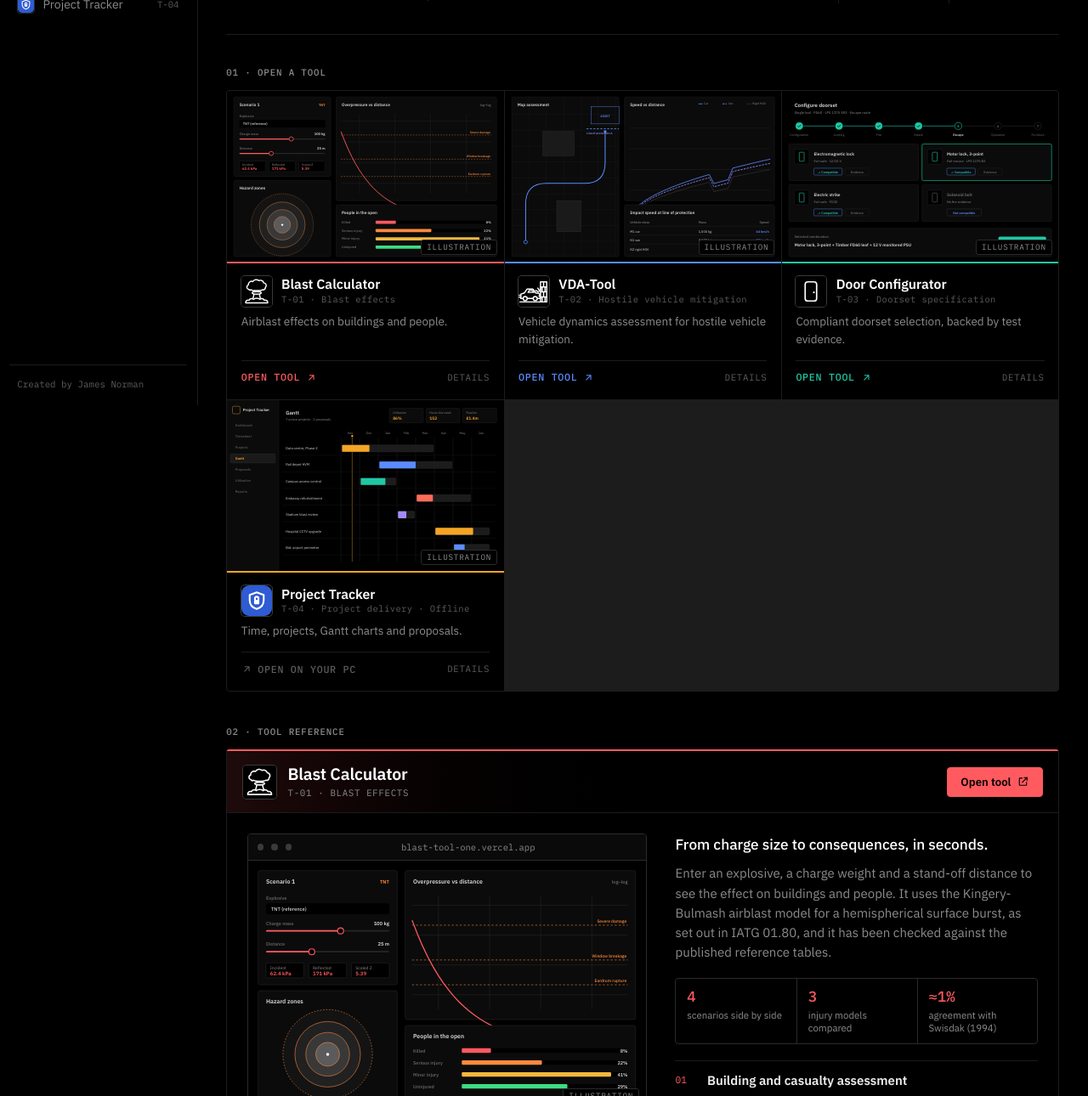
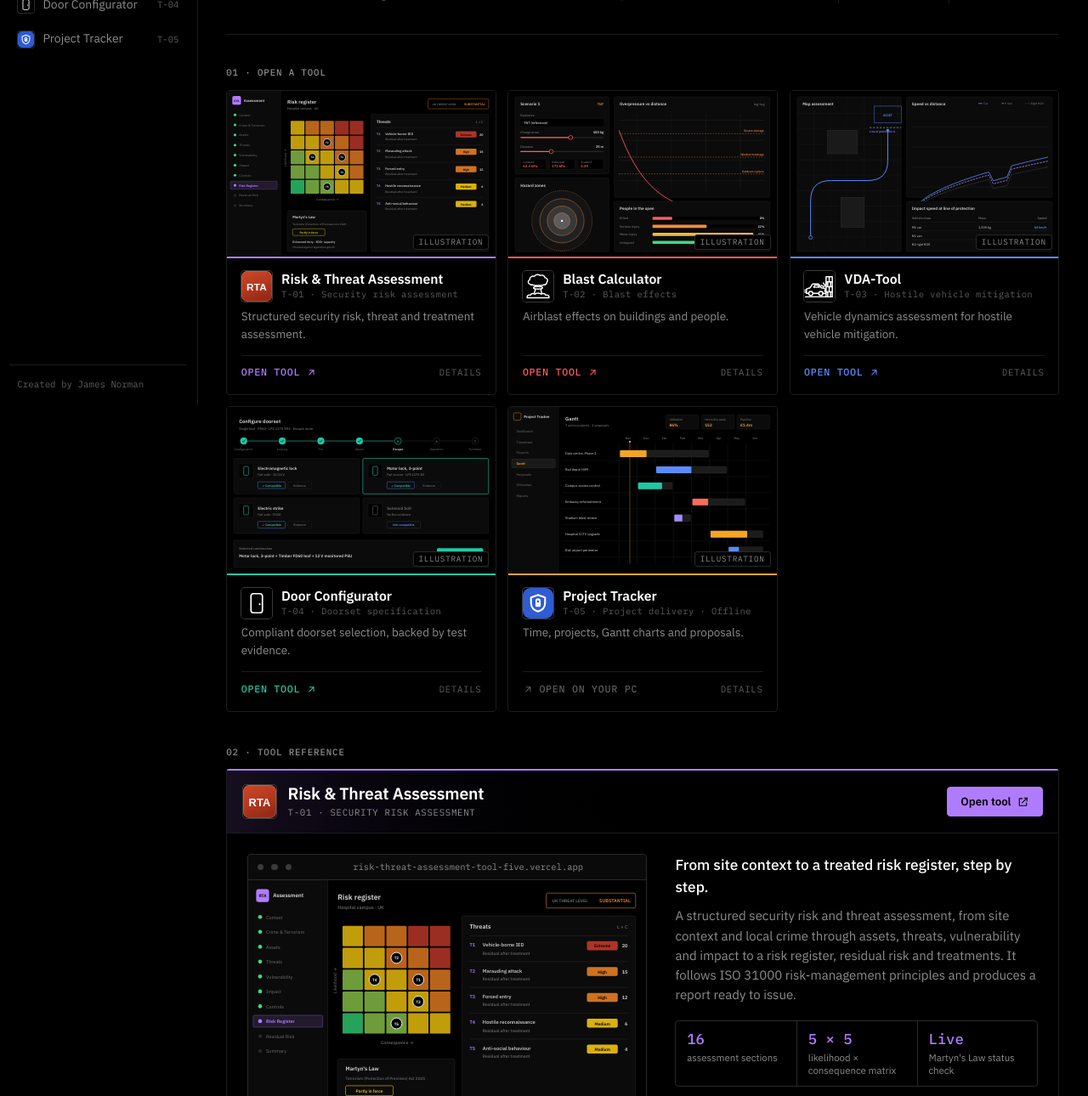
Before and after one commit to jamesenorman2/Security-Tools, a plain HTML site: page index.html in a window 1280 px wide. Shown: the part 323-1613 px from the top of the page at 85% size. Drawn offline with Linux system fonts and the light colour scheme.

Commit message:
Add Risk & Threat Assessment tool
New T-01 with its own RTA icon, violet accent, description from the app
(16-section workflow, 5x5 risk register, Police.uk data, live Martyn's
Law check, Word report), drawn preview and live link. Launcher now
shows five cards across on wide screens and three below.

Co-Authored-By: Claude Opus 5.5 <noreply@anthropic.com>
Claude-Session: https://claude.ai/code/session_01Bfn3TrfJN7USPfWKvNzaUh

```diff
--- a/index.html
+++ b/index.html
@@ -4,11 +4,11 @@
 <meta charset="utf-8">
 <meta name="viewport" content="width=device-width, initial-scale=1, viewport-fit=cover">
 <title>Security Tools</title>
-<meta name="description" content="Security Tools: engineering software for blast effects, vehicle dynamics, doorset specification and project delivery. Created by James Norman.">
+<meta name="description" content="Security Tools: engineering software for risk and threat assessment, blast effects, vehicle dynamics, doorset specification and project delivery. Created by James Norman.">
 <meta name="theme-color" content="#000000">
 <meta name="color-scheme" content="dark">
 <meta property="og:title" content="Security Tools">
-<meta property="og:description" content="Blast Calculator, VDA-Tool, Door Configurator and Project Tracker.">
+<meta property="og:description" content="Risk & Threat Assessment, Blast Calculator, VDA-Tool, Door Configurator and Project Tracker.">
 <link rel="icon" type="image/svg+xml" href="icon.svg">
 <link rel="icon" type="image/png" sizes="32x32" href="favicon-32.png">
 <link rel="apple-touch-icon" href="apple-touch-icon.png">
@@ -82,7 +82,7 @@
   .nav-ico { width: 1.25rem; height: 1.25rem; flex: none; border-radius: 3px; box-shadow: 0 0 0 1px var(--line-2); }
   .nav-ico.grid { display: grid; place-items: center; box-shadow: none; color: currentColor; }
   .nav-ico.grid svg { width: 1rem; height: 1rem; }
-  .nav-id { margin-left: auto; font-family: var(--mono); font-size: .7rem; color: var(--faint); }
+  .nav-id { white-space: nowrap; margin-left: auto; font-family: var(--mono); font-size: .7rem; color: var(--faint); }
   .sidebar-foot { margin-top: auto; border-top: 1px solid var(--line); padding: .9rem .6rem 0; display: grid; gap: .45rem; font-family: var(--mono); font-size: .72rem; color: var(--faint); }
   .status { display: flex; align-items: center; gap: .5rem; color: var(--muted); }
   .status .dot { width: .45rem; height: .45rem; border-radius: 50%; background: var(--ok); box-shadow: 0 0 .5rem var(--ok); }
@@ -128,10 +128,11 @@
 
   /* ── launcher ──────────────────────────────────────────── */
   .section-head { display: flex; align-items: baseline; justify-content: space-between; gap: 1rem; margin: 0 0 .8rem; }
-  .launcher { display: grid; gap: 1px; background: var(--line); border: 1px solid var(--line); border-radius: var(--radius); overflow: hidden;
-    grid-template-columns: repeat(auto-fill, minmax(min(100%, 17rem), 1fr)); margin-bottom: 2.6rem; }
-  @media (min-width: 1300px) { .launcher { grid-template-columns: repeat(4, minmax(0, 1fr)); } }
-  .app { position: relative; display: flex; flex-direction: column; background: var(--bg); transition: background .2s; }
+  .launcher { display: grid; gap: .9rem; grid-template-columns: repeat(auto-fill, minmax(min(100%, 16rem), 1fr)); margin-bottom: 2.6rem; }
+  @media (min-width: 1100px) { .launcher { grid-template-columns: repeat(3, minmax(0, 1fr)); } }
+  @media (min-width: 1700px) { .launcher { grid-template-columns: repeat(5, minmax(0, 1fr)); } }
+  .app { position: relative; display: flex; flex-direction: column; background: var(--bg); border: 1px solid var(--line); border-radius: var(--radius); overflow: hidden; transition: background .2s, border-color .2s; }
+  .app:hover { border-color: color-mix(in srgb, var(--c) 45%, var(--line)); }
   .app:hover { background: color-mix(in srgb, var(--c) 7%, #000); }
   .app-thumb { position: relative; aspect-ratio: 16 / 10; background: var(--bg); border-bottom: 2px solid var(--c); overflow: hidden; }
   .app-thumb .mock, .app-thumb img.shot { position: absolute; inset: 0; width: 100%; height: 100%; object-fit: cover; object-position: top left; }
@@ -276,7 +277,7 @@
         <div>
           <div class="label eyebrow">Security engineering software</div>
           <h1>Engineering tools for <em>security design.</em></h1>
-          <p>Blast effects, vehicle dynamics, doorset specification and project delivery. Each tool is built on published standards and checked against reference data. Select a tool to open it.</p>
+          <p>Risk and threat assessment, blast effects, vehicle dynamics, doorset specification and project delivery. Each tool is built on published standards and checked against reference data. Select a tool to open it.</p>
         </div>
         <div class="spec" id="spec"></div>
       </header>
@@ -311,8 +312,34 @@
    ========================================================================= */
 const TOOLS = [
   {
+    colors: ["#b07cff", "#ff6bd6"],
+    id: "rta", code: "T-01",
+    name: "Risk & Threat Assessment",
+    navName: "Risk & Threat",
+    short: "Structured security risk, threat and treatment assessment.",
+    kicker: "Security risk assessment",
+    icon: "icons/apps/rta.svg",
+    mock: "rta",
+    tagline: "From site context to a treated risk register, step by step.",
+    description: "A structured security risk and threat assessment, from site context and local crime through assets, threats, vulnerability and impact to a risk register, residual risk and treatments. It follows ISO 31000 risk-management principles and produces a report ready to issue.",
+    stats: [["16", "assessment sections"], ["5 × 5", "likelihood × consequence matrix"], ["Live", "Martyn's Law status check"]],
+    features: [
+      ["Guided assessment workflow", "Context, crime and terrorism, assets, threats, attractiveness, vulnerability and likelihood, impact, existing controls, then residual risk and treatments."],
+      ["Risk register and Design Basis Threat", "Scores every threat on a 5 × 5 matrix, records the Design Basis Threat and shows residual risk after treatments."],
+      ["Local intelligence", "Police.uk crime data and points of interest around the site, plus a live check on the Terrorism (Protection of Premises) Act 2025 (Martyn's Law)."],
+      ["Report-ready", "Secured by Design requirements, a threat and treatment library, and a full Word report export."],
+    ],
+    refs: ["ISO 31000", "Martyn's Law (2025 Act)", "Secured by Design", "PAS 24", "Police.uk"],
+    url: "https://risk-threat-assessment-tool-five.vercel.app",
+    note: "Opens in the browser and can be installed as an app.",
+    screenshots: [
+      { src: "screenshots/rta-1.png", caption: "Risk register and matrix" },
+      { src: "screenshots/rta-2.png", caption: "Context and criteria" },
+    ],
+  },
+  {
     colors: ["#ff5a5f", "#ff8a3d"],
-    id: "blast", code: "T-01",
+    id: "blast", code: "T-02",
     name: "Blast Calculator",
     short: "Airblast effects on buildings and people.",
     kicker: "Blast effects",
@@ -337,7 +364,7 @@ const TOOLS = [
   },
   {
     colors: ["#5b8cff", "#a28bff"],
-    id: "vda", code: "T-02",
+    id: "vda", code: "T-03",
     name: "VDA-Tool",
     short: "Vehicle dynamics assessment for hostile vehicle mitigation.",
     kicker: "Hostile vehicle mitigation",
@@ -362,7 +389,7 @@ const TOOLS = [
   },
   {
     colors: ["#1fc8a5", "#5b8cff"],
-    id: "door", code: "T-03",
+    id: "door", code: "T-04",
     name: "Door Configurator",
     short: "Compliant doorset selection, backed by test evidence.",
     kicker: "Doorset specification",
@@ -387,7 +414,7 @@ const TOOLS = [
   },
   {
     colors: ["#f5a524", "#ff6b5a"],
-    id: "tracker", code: "T-04",
+    id: "tracker", code: "T-05",
     name: "Project Tracker",
     short: "Time, projects, Gantt charts and proposals.",
     kicker: "Project delivery · Offline",
@@ -438,6 +465,28 @@ let A = "#f0f0f0", B = "#9a9a9a";
 const C = "#5e5e5e";
 
 const MOCKS = {
+  rta: () => {
+    const sev = s => s >= 9 ? "#c0392b" : s >= 7 ? "#e67e22" : s >= 5 ? "#f1c40f" : s >= 3 ? "#8bc34a" : "#2ecc71";
+    const secs = ["Context", "Crime & Terrorism", "Assets", "Threats", "Vulnerability", "Impact", "Controls", "Risk Register", "Residual Risk", "Summary"];
+    const mx = 190, my = 92, cs = 44;
+    const dots = [[3, 4, "T1"], [4, 3, "T2"], [2, 4, "T3"], [3, 2, "T4"], [1, 3, "T5"]];
+    const rows = [["T1", "Vehicle-borne IED", 4, 5], ["T2", "Marauding attack", 3, 5], ["T3", "Forced entry", 4, 3], ["T4", "Hostile reconnaissance", 3, 2], ["T5", "Anti-social behaviour", 4, 1]];
+    return `
+      <rect x="0" y="0" width="160" height="500" fill="var(--ui-panel)"/><line x1="160" y1="0" x2="160" y2="500" stroke="var(--ui-line)"/>
+      <rect x="16" y="18" width="26" height="26" rx="5" fill="${A}"/>${T(29, 35, "RTA", 8.5, "#000", 700, "middle")}${T(50, 35, "Assessment", 11, "var(--ui-text)", 600)}
+      ${secs.map((s, i) => `${i === 7 ? `<rect x="10" y="${62 + i * 30}" width="140" height="24" rx="3" fill="${A}" fill-opacity=".14" stroke="${A}" stroke-opacity=".5"/>` : ""}<circle cx="24" cy="${74 + i * 30}" r="4" fill="${i < 7 ? "#3ddc84" : i === 7 ? A : "var(--ui-line)"}"/>${T(36, 78 + i * 30, s, 9.5, i === 7 ? A : "var(--ui-dim)", i === 7 ? 600 : 400)}`).join("")}
+      ${T(180, 40, "Risk register", 15, "var(--ui-text)", 600)} ${T(180, 58, "Hospital campus · UK", 9.5, "var(--ui-dim)")}
+      <rect x="600" y="26" width="180" height="30" rx="3" fill="none" stroke="#e67e22"/>${T(612, 45, "UK THREAT LEVEL", 8.5, "var(--ui-dim)", 600)}${T(770, 45, "SUBSTANTIAL", 9.5, "#e67e22", 700, "end")}
+      ${[...Array(5)].map((_, r) => [...Array(5)].map((_, c) => { const L = 5 - r, C = c + 1; return `<rect x="${mx + c * cs}" y="${my + r * cs}" width="${cs - 3}" height="${cs - 3}" rx="2" fill="${sev(L + C)}" fill-opacity=".8"/>`; }).join("")).join("")}
+      ${dots.map(([L, C, id]) => `<circle cx="${mx + (C - 1) * cs + cs / 2 - 1.5}" cy="${my + (5 - L) * cs + cs / 2 - 1.5}" r="11" fill="#000" stroke="#fff" stroke-width="1.5"/>${T(mx + (C - 1) * cs + cs / 2 - 1.5, my + (5 - L) * cs + cs / 2 + 2, id, 8, "#fff", 700, "middle")}`).join("")}
+      ${T(mx + 2.5 * cs, my + 5 * cs + 18, "Consequence →", 9, "var(--ui-dim)", 500, "middle")}
+      <text x="${mx - 12}" y="${my + 2.5 * cs}" font-size="9" fill="var(--ui-dim)" text-anchor="middle" transform="rotate(-90 ${mx - 12} ${my + 2.5 * cs})">Likelihood →</text>
+      ${panel(430, 72, 350, 410)} ${T(446, 98, "Threats", 12, "var(--ui-text)", 600)} ${T(764, 98, "L × C", 9.5, "var(--ui-dim)", 500, "end")}
+      ${rows.map(([id, n, L, C], i) => { const y = 112 + i * 52, s = L + C; const lab = s >= 9 ? "Extreme" : s >= 7 ? "High" : s >= 5 ? "Medium" : "Low"; return `<line x1="446" y1="${y}" x2="764" y2="${y}" stroke="var(--ui-line)"/>${T(446, y + 22, id, 9.5, A, 700)}${T(472, y + 22, n, 10, "var(--ui-text)", 500)}${T(472, y + 38, "Residual after treatment", 8.5, "var(--ui-dim)")}<rect x="682" y="${y + 11}" width="62" height="18" rx="3" fill="${sev(s)}" fill-opacity=".9"/>${T(713, y + 24, lab, 8.5, "#000", 700, "middle")}${T(764, y + 24, L * C, 9.5, "var(--ui-text)", 600, "end")}`; }).join("")}
+      ${panel(180, 360, 236, 122)} ${T(196, 384, "Martyn's Law", 11, "var(--ui-text)", 600)} ${T(196, 402, "Terrorism (Protection of Premises) Act 2025", 8, "var(--ui-dim)")}
+      <rect x="196" y="414" width="96" height="20" rx="3" fill="none" stroke="#f1c40f"/>${T(244, 428, "Partly in force", 8.5, "#f1c40f", 700, "middle")}
+      ${T(196, 456, "Enhanced duty · 800+ capacity", 9, "var(--ui-text)")}${T(196, 472, "Checked against legislation.gov.uk", 8, "var(--ui-dim)")}`;
+  },
   blast: () => {
     const pts = []; for (let i = 0; i <= 40; i++) { const x = 330 + i * 10.5; const y = 120 + 260 * (1 - Math.exp(-i / 9)); pts.push(`${x.toFixed(1)},${y.toFixed(1)}`); }
     const rings = [90, 66, 44, 24].map((r, i) => `<circle cx="160" cy="390" r="${r}" fill="#fff" fill-opacity="${[.03, .06, .1, .18][i]}" stroke="${B}" stroke-dasharray="${i ? "" : "3 3"}"/>`).join("");
@@ -522,7 +571,7 @@ document.getElementById("spec").innerHTML = [[TOOLS.length, "Tools"], [TOOLS.red
   .map(([b, s]) => `<div><b>${String(b).padStart(2, "0")}</b><span>${s}</span></div>`).join("");
 
 document.getElementById("nav-tools").innerHTML = TOOLS.map(t =>
-  `<li><a href="#${t.id}" data-spy="${t.id}" style="--c:${t.colors[0]}">${icon(t, "nav-ico")}${esc(t.name)}<span class="nav-id">${esc(t.code)}</span></a></li>`).join("");
+  `<li><a href="#${t.id}" data-spy="${t.id}" style="--c:${t.colors[0]}">${icon(t, "nav-ico")}${esc(t.navName || t.name)}<span class="nav-id">${esc(t.code)}</span></a></li>`).join("");
 
 const openLabel = t => t.url ? (t.openLabel || "Open tool") : "Link coming soon";
 document.getElementById("launcher").innerHTML = TOOLS.map(t => `
```
Also changed, not shown: icons/apps/rta.svg (added), 3 other files.
